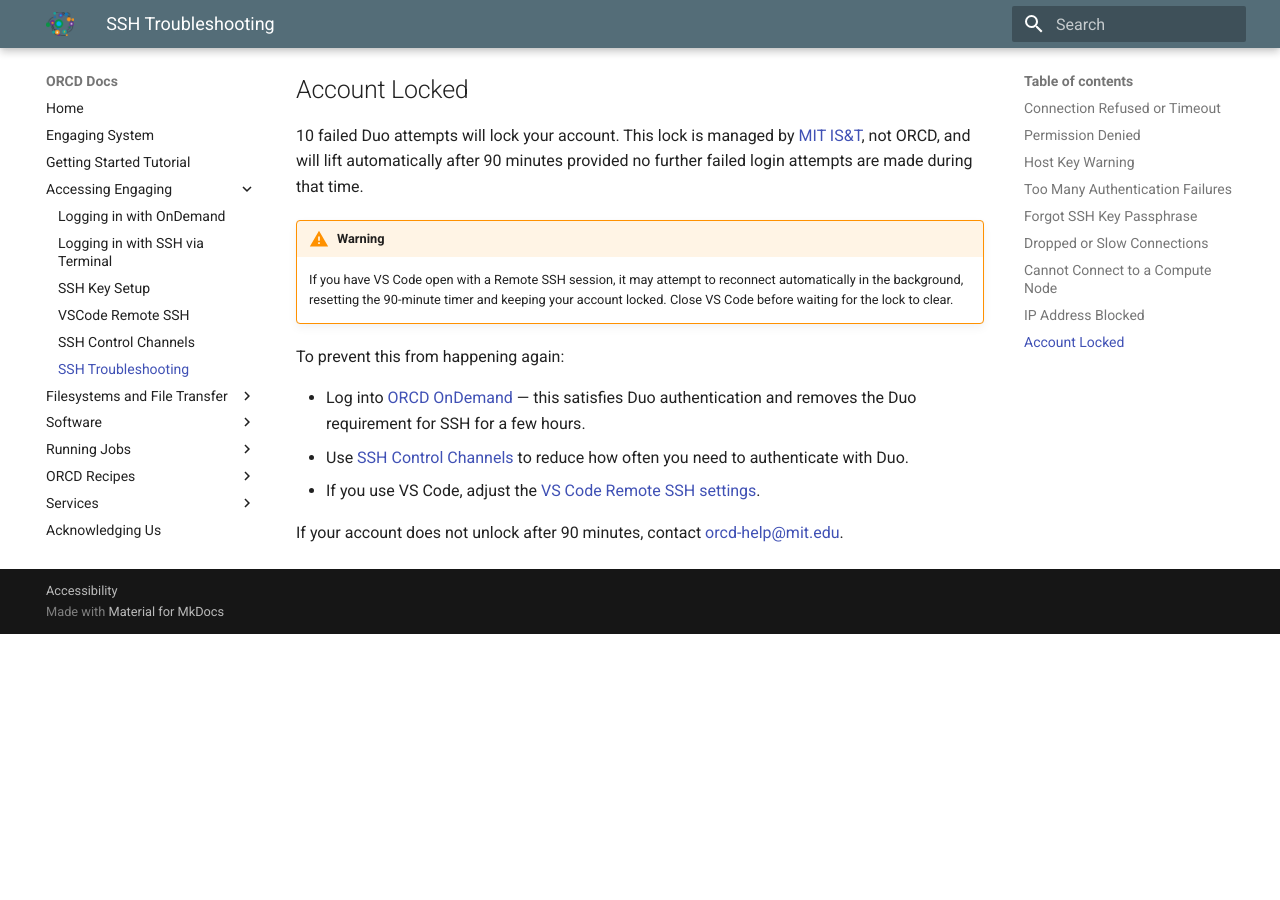
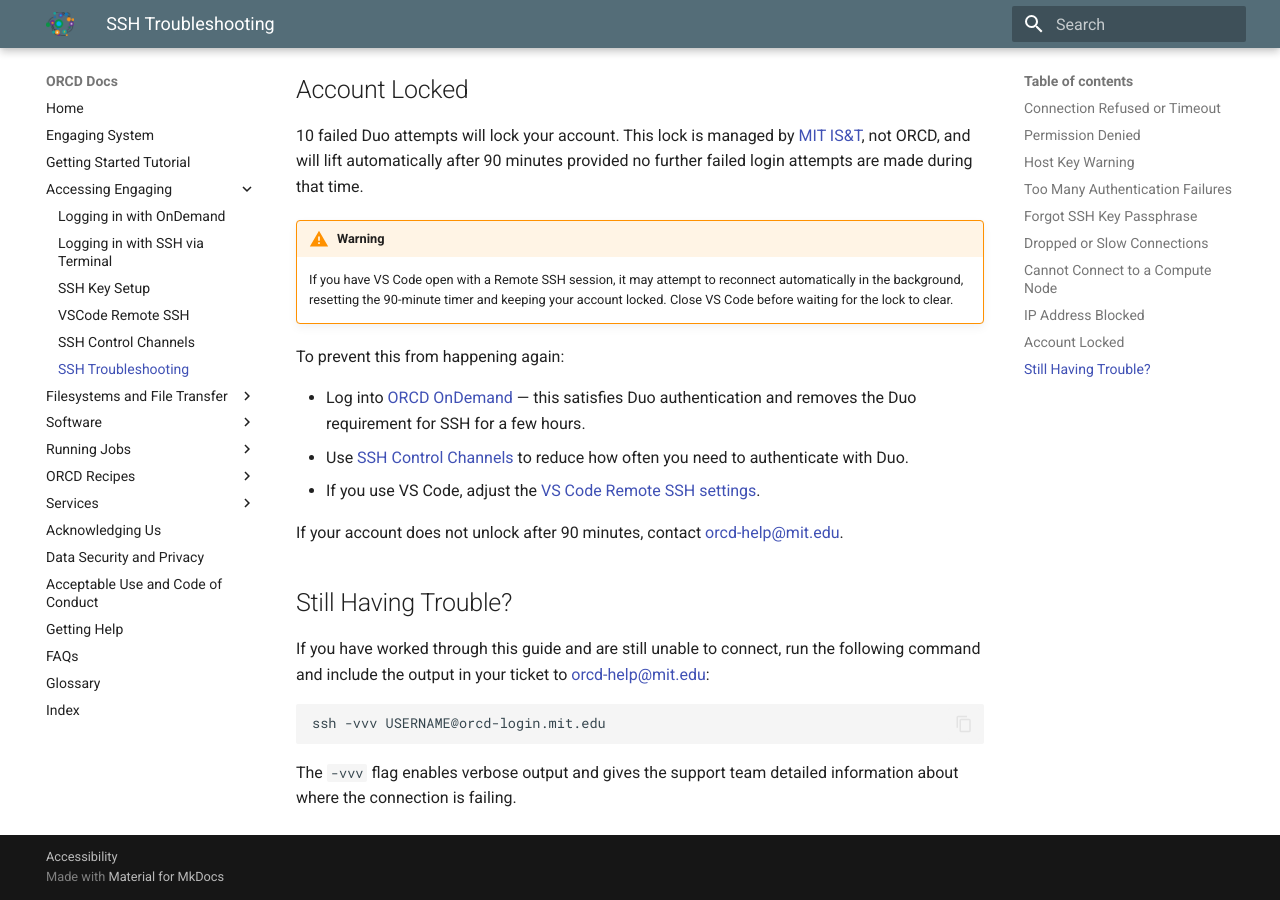
Before and after one commit to mit-orcd/orcd-docs-edit, an MkDocs documentation site: the page built from docs/accessing-orcd/ssh-troubleshooting.md, in a window 1280 px wide and 900 px high, scrolled down 2920 px. Built offline with MkDocs 1.6.1 and Material for MkDocs 9.7.7, drawn with Linux system fonts in a browser that asks for light colours; before the commit the page ends 3554 px from its top, so only the background shows below that; some of the changed text lies outside the part shown.

Commit message:
Add ssh -vvv tip, move to bottom, standardize USERNAME placeholder

````diff
--- a/docs/accessing-orcd/ssh-troubleshooting.md
+++ b/docs/accessing-orcd/ssh-troubleshooting.md
@@ -134,3 +134,11 @@
 - If you use VS Code, adjust the [VS Code Remote SSH settings](../recipes/vscode.md#adjust-the-remotessh-extension-settings).
 
 If your account does not unlock after 90 minutes, contact [orcd-help@mit.edu](mailto:orcd-help@mit.edu).
+
+## Still Having Trouble?
+
+If you have worked through this guide and are still unable to connect, run the following command and include the output in your ticket to [orcd-help@mit.edu](mailto:orcd-help@mit.edu):
+```bash
+ssh -vvv USERNAME@orcd-login.mit.edu
+```
+The `-vvv` flag enables verbose output and gives the support team detailed information about where the connection is failing.
````
Also changed, not shown: other parts of docs/accessing-orcd/ssh-troubleshooting.md (+2 -2 lines).
